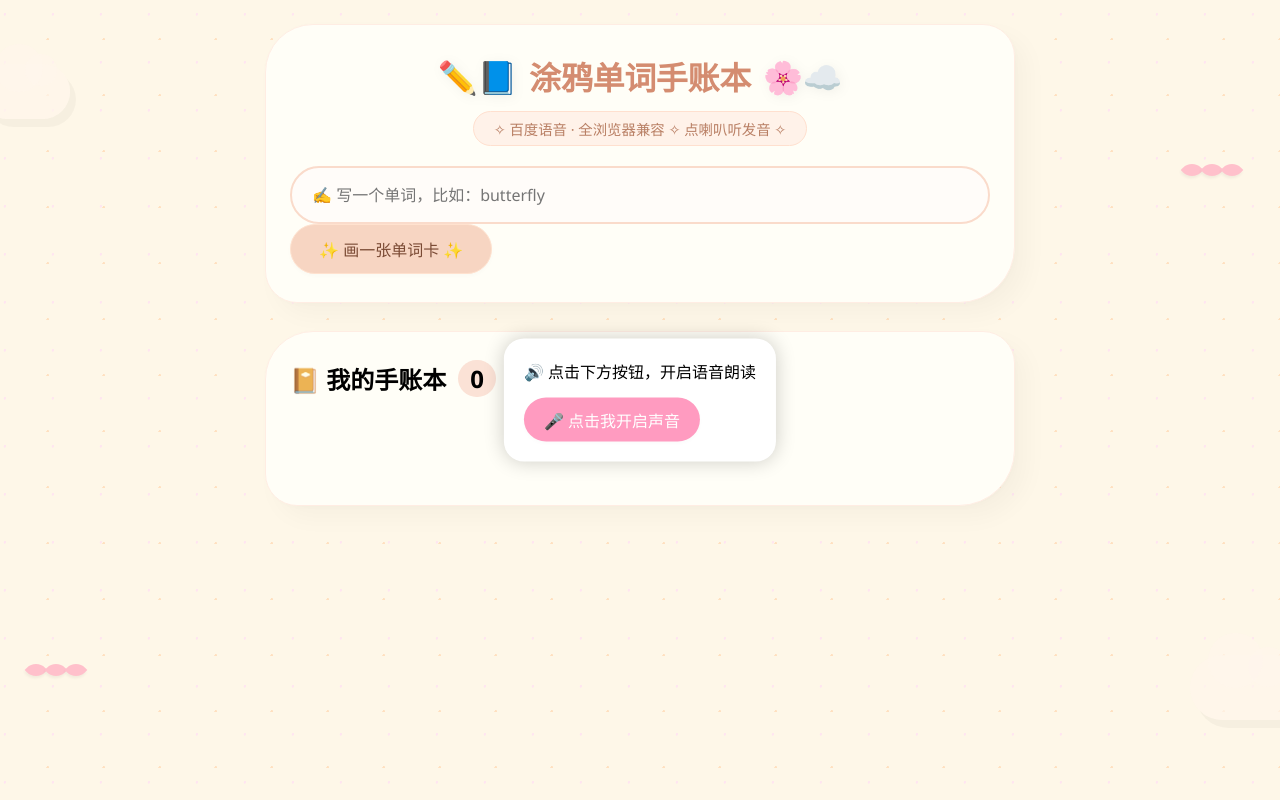
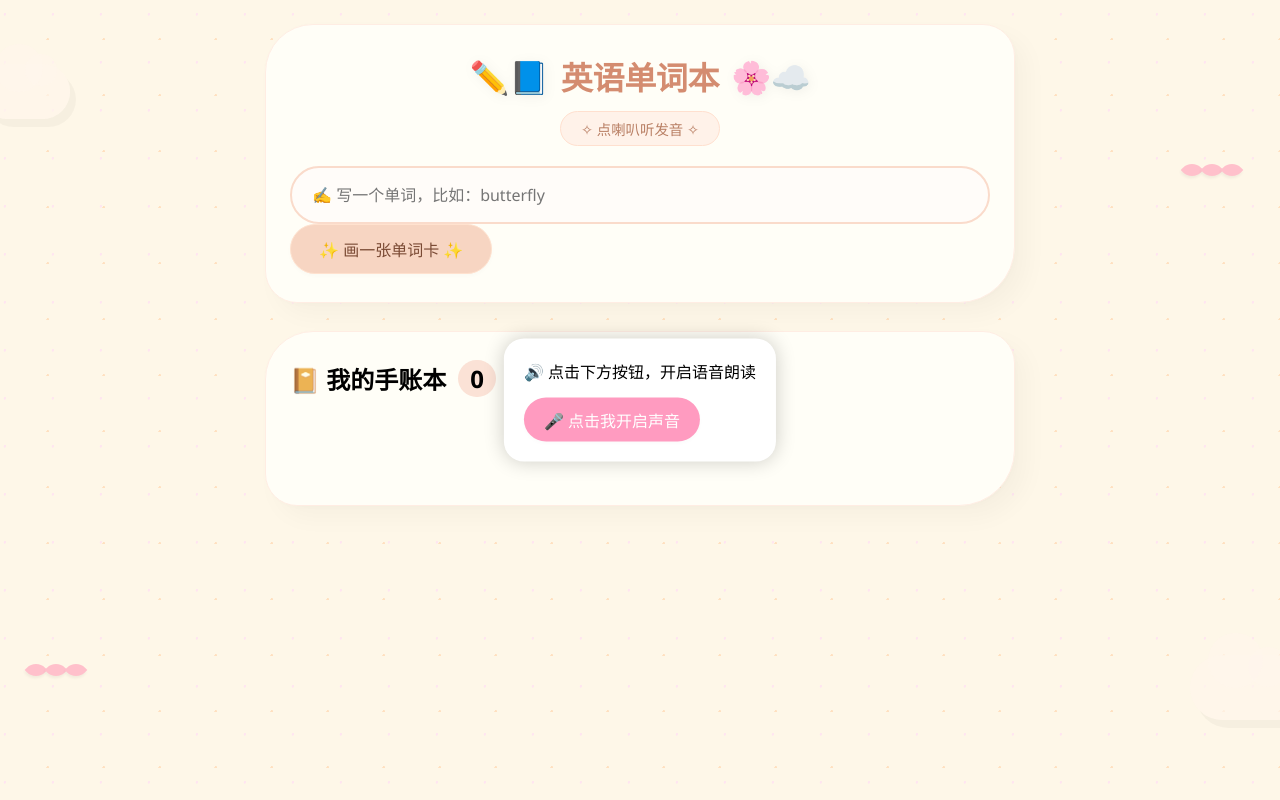
Before and after one commit to sunnymisrain/word_assistant, a plain HTML site: page index.html in a window 1280 px wide. Drawn offline with Linux system fonts and the light colour scheme.

Commit message:
Update index.html

```diff
--- a/index.html
+++ b/index.html
@@ -288,10 +288,10 @@
         <div class="card">
             <h1>
                 <span class="hand-draw">✏️📘</span>
-                <span>涂鸦单词手账本</span>
+                <span>英语单词本</span>
                 <span class="hand-draw">🌸☁️</span>
             </h1>
-            <p class="subtitle">✧ 百度语音 · 全浏览器兼容 ✧ 点喇叭听发音 ✧</p >
+            <p class="subtitle"> ✧ 点喇叭听发音 ✧</p >
 
             <div>
                 <input type="text" id="wordInput" placeholder="✍️ 写一个单词，比如：butterfly" />
```
